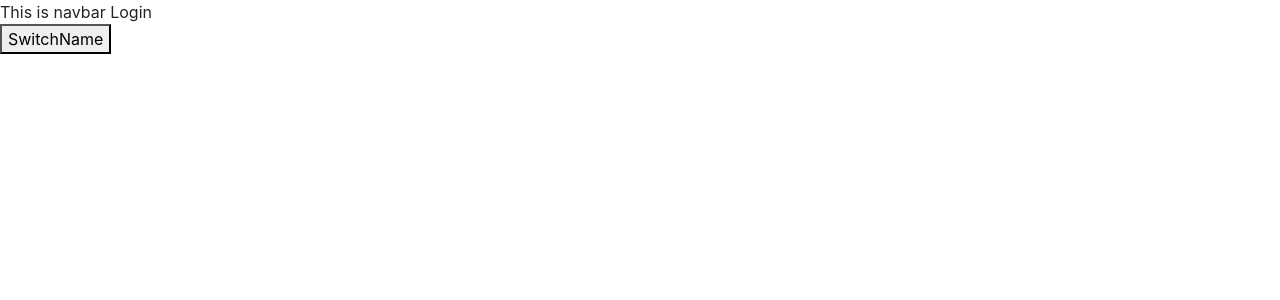
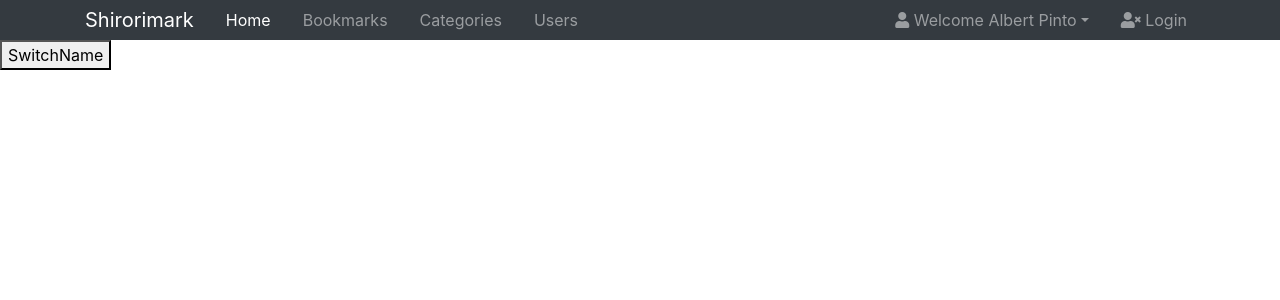
Before and after one commit to albertpinto/shiorimark, a React (Create React App) app: page / in a window 1280 px wide. Shown: the top 300 px of the page. Built offline with nearby package versions, Linux system fonts and the light colour scheme.

Commit message:
building the navbar

```diff
--- a/src/components/Navbar.js
+++ b/src/components/Navbar.js
@@ -1,8 +1,69 @@
 import React from "react";
-const navbar = (props) => {
-  return (<div>
-    This is navbar {props.status}
-    </div>
+const navbar = props => {
+  return (
+    <nav className="navbar navbar-expand-sm navbar-dark bg-dark p-0">
+      <div className="container">
+        <a href="index.html" className="navbar-brand">
+          {props.appName}
+        </a>
+        <button
+          className="navbar-toggler"
+          data-toggle="collapse"
+          data-target="#navbarCollapse"
+        >
+          <span className="navbar-toggler-icon"></span>
+        </button>
+        <div className="collapse navbar-collapse" id="navbarCollapse">
+          <ul className="navbar-nav">
+            <li className="nav-item px-2">
+              <a href="index.html" className="nav-link active">
+                Home
+              </a>
+            </li>
+            <li className="nav-item px-2">
+              <a href="Bookmarks.html" className="nav-link">
+                Bookmarks
+              </a>
+            </li>
+            <li className="nav-item px-2">
+              <a href="categories.html" className="nav-link">
+                Categories
+              </a>
+            </li>
+            <li className="nav-item px-2">
+              <a href="users.html" className="nav-link">
+                Users
+              </a>
+            </li>
+          </ul>
+
+          <ul className="navbar-nav ml-auto">
+            <li className="nav-item dropdown mr-3">
+              <a
+                href="users.html"
+                className="nav-link dropdown-toggle"
+                data-toggle="dropdown"
+              >
+                <i className="fas fa-user"></i> Welcome {props.userName}
+              </a>
+              <div className="dropdown-menu">
+                <a href="profile.html" className="dropdown-item">
+                  <i className="fas fa-user-circle"></i> Profile
+                </a>
+                <a href="settings.html" className="dropdown-item">
+                  <i className="fas fa-cog"></i> Settings
+                </a>
+              </div>
+            </li>
+            <li className="nav-item">
+              <a href="login.html" className="nav-link">
+                <i className="fas fa-user-times"></i> {props.status}
+              </a>
+            </li>
+          </ul>
+        </div>
+      </div>
+    </nav>
   );
 };
 export default navbar;
```
